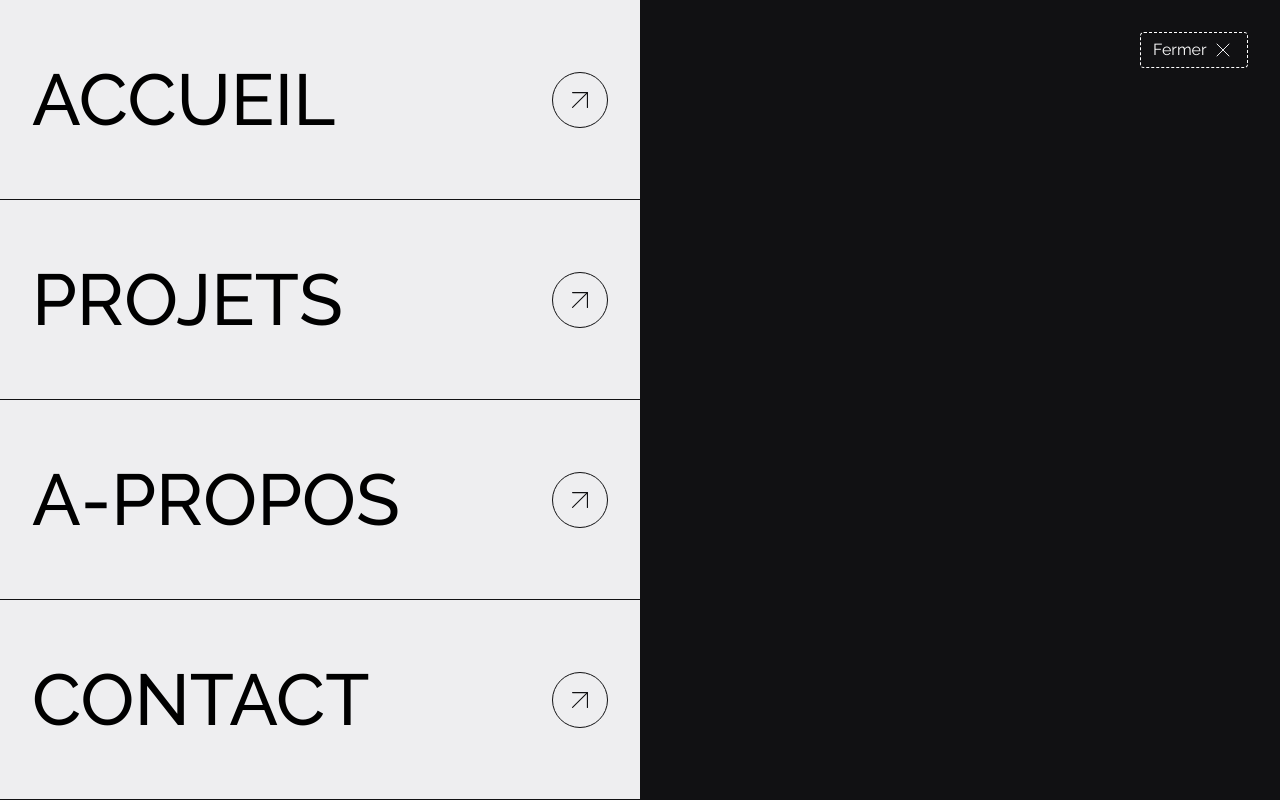
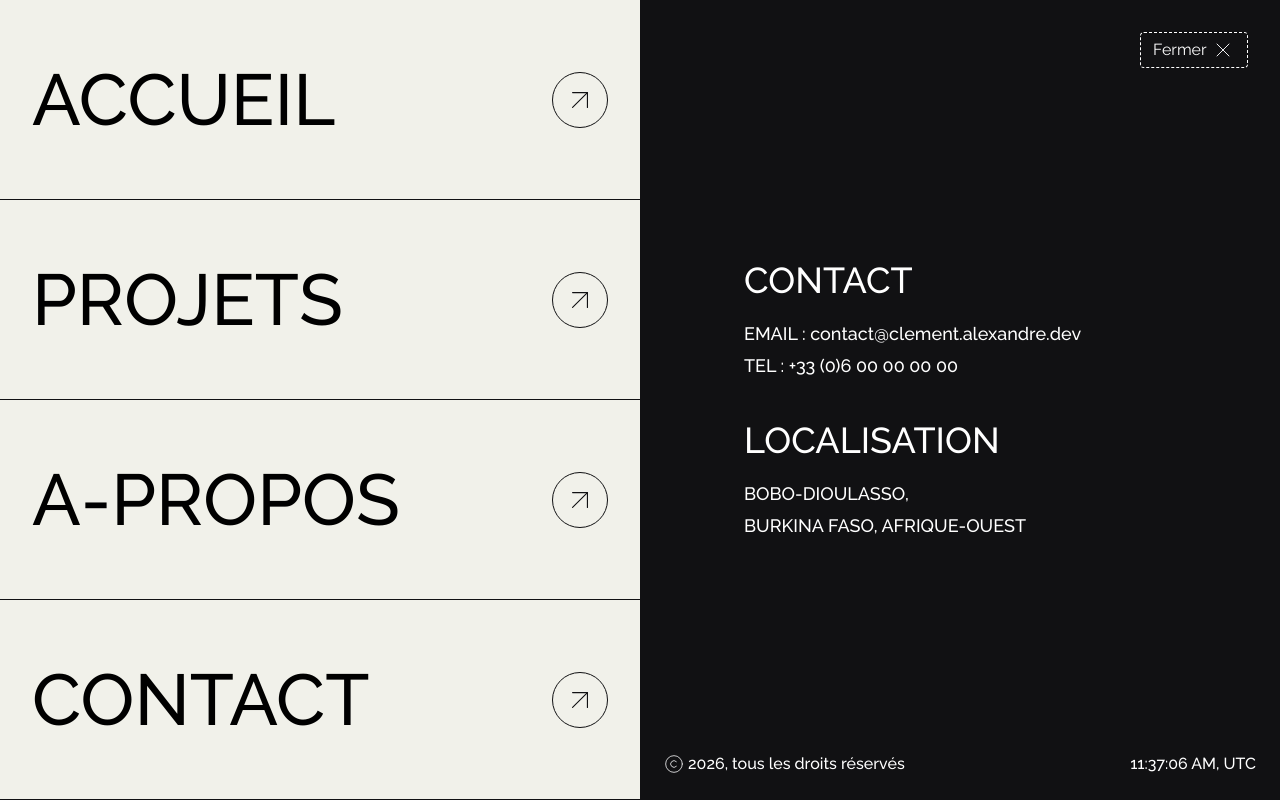
Before and after one commit to cabitibaly/next-draft, a Next.js app: page /portfolio in a window 1280 px wide. Both pictures are taken after a click on the element "Menu". Built offline with nearby package versions, Linux system fonts and the light colour scheme.

Commit message:
animation sur le right => done

```diff
--- a/src/app/portfolio/page.tsx
+++ b/src/app/portfolio/page.tsx
@@ -2,7 +2,7 @@
 import Image from "next/image"
 import { useRef, useEffect, useState } from "react"
 import { gsap } from "gsap"
-import { ArrowRight, X } from "lucide-react"
+import { ArrowRight, Copyright, X } from "lucide-react"
 
 const images = [
     "/story-1.webp",
@@ -134,8 +134,9 @@ export default function Home() {
         gsap.set([left, right], { scaleY: 0 })
         gsap.set(menu, { display: "none" })
         gsap.set(menuLinesRef.current, { scaleX: 0 })
-        gsap.set(".menu_text", { y: 72 })
-        gsap.set(".menu_arrow", { opacity: 0 })
+        gsap.set([".menu_text", ".right-title"], { y: 72 })
+        gsap.set([".menu_arrow", ".right-paragraph"], { opacity: 0 })
+        gsap.set(".bottom-text", { y: 32 })
 
         const tl = gsap.timeline({ paused: true, reversed: true });
 
@@ -169,17 +170,23 @@ export default function Home() {
 
         })
 
-        tl.to(".menu_text", {
+        tl.to([".menu_text", ".right-title"], {
             y: 0,
             duration: 1,
             ease: "expo.inOut"
         }, 0.5)
 
-        tl.to(".menu_arrow", {
+        tl.to([".menu_arrow", ".right-paragraph"], {
             opacity: 1,
             duration: 1.5,
             ease: "expo.inOut"
         }, 0.5)
+
+        tl.to(".bottom-text", {
+            y: 0,
+            duration: 1,
+            ease: "expo.inOut"
+        }, 0.8)
 
         const openMenu = () => tl.play()
         const closeMenu = () => tl.reverse()
@@ -203,53 +210,83 @@ export default function Home() {
                     <div className="w-full h-[1px] bg-white transition-all duration-500 group-hover:invert-100"></div>
                 </div>
             </div>
-            <div ref={menuRef} className={`fixed top-0 left-0 z-50 w-full h-full items-center justify-center`}>
-                <div ref={leftRef} className="w-1/2 scale-y-0 h-full bg-[#EEEEF0] grid grid-rows-4">
+            <div ref={menuRef} className={`fixed top-0 left-0 z-50 w-full h-full items-center justify-center max-lg:flex-col`}>
+                <div ref={leftRef} className="w-1/2 scale-y-0 h-full bg-[#F1F1EA] grid grid-rows-4 max-lg:w-full max-lg:h-1/2 max-sm:h-2/5">
                     <div className="p-8 relative w-full flex items-center justify-between group">
-                        <div className="z-10 overflow-hidden flex items-center justify-center">
-                            <div className="menu_text text-black text-7xl font-medium uppercase">Accueil</div>
+                        <div className="z-10 overflow-hidden flex items-center justify-center transform translate-x-0 origin-left transition-all duration-500 group-hover:translate-x-8">
+                            <div className="menu_text text-black text-7xl font-medium uppercase max-lg:text-4xl max-sm:text-2xl">Accueil</div>
                         </div>
-                        <div className="z-10 menu_arrow border border-[#111113] rounded-full size-14 bg-transparent flex items-center justify-center">
-                            <ArrowRight strokeWidth={0.75} size={36} color="#111113" className="-rotate-45 transition-all ease-in-out duration-500 group-hover:rotate-0" />
+                        <div className="z-10 menu_arrow border border-[#111113] rounded-full size-14 bg-transparent flex items-center justify-center max-lg:size-10 max-sm:size-7">
+                            <ArrowRight strokeWidth={0.75} color="#111113" className="size-9 -rotate-45 transition-all ease-in-out duration-500 group-hover:rotate-0 max-lg:size-7 max-sm:size-4" />
                         </div>
                         <div ref={e => {menuLinesRef.current[0] = e}} className="absolute left-0 bottom-0 w-full h-[1px] bg-[#111113]" />
                         <div className="z-0 absolute left-0 bottom-0 w-full h-full bg-black/10 scale-y-0 transform origin-bottom transition-all duration-500 group-hover:scale-y-100" />
                     </div>
                     <div className="p-8 relative w-full flex items-center justify-between group">
-                        <div className="overflow-hidden flex items-center justify-center">
-                            <div className="menu_text text-black text-7xl font-medium uppercase">Projets</div>
+                        <div className="overflow-hidden flex items-center justify-center transform translate-x-0 origin-left transition-all duration-500 group-hover:translate-x-8">
+                            <div className="menu_text text-black text-7xl font-medium uppercase max-lg:text-4xl max-sm:text-2xl">Projets</div>
                         </div>
-                        <div className="menu_arrow border border-[#111113] rounded-full size-14 bg-transparent flex items-center justify-center">
-                            <ArrowRight strokeWidth={0.75} size={36} color="#111113" className="-rotate-45 transition-all ease-in-out duration-500 group-hover:rotate-0" />
+                        <div className="z-10 menu_arrow border border-[#111113] rounded-full size-14 bg-transparent flex items-center justify-center max-lg:size-10 max-sm:size-7">
+                            <ArrowRight strokeWidth={0.75} color="#111113" className="size-9 -rotate-45 transition-all ease-in-out duration-500 group-hover:rotate-0 max-lg:size-7 max-sm:size-4" />
                         </div>
                         <div className="z-0 absolute left-0 bottom-0 w-full h-full bg-black/10 scale-y-0 transform origin-bottom transition-all duration-500 group-hover:scale-y-100" />
                         <div ref={e => {menuLinesRef.current[1] = e}} className="absolute left-0 bottom-0 w-full h-[1px] bg-[#111113]" />
                     </div>
                     <div className="p-8 relative w-full flex items-center justify-between group">
-                        <div className="overflow-hidden flex items-center justify-center">
-                            <div className="menu_text text-black text-7xl font-medium uppercase">A-propos</div>
+                        <div className="overflow-hidden flex items-center justify-center transform translate-x-0 origin-left transition-all duration-500 group-hover:translate-x-8">
+                            <div className="menu_text text-black text-7xl font-medium uppercase max-lg:text-4xl max-sm:text-2xl">A-propos</div>
                         </div>
-                        <div className="menu_arrow border border-[#111113] rounded-full size-14 bg-transparent flex items-center justify-center">
-                            <ArrowRight strokeWidth={0.75} size={36} color="#111113" className="-rotate-45 transition-all ease-in-out duration-500 group-hover:rotate-0" />
+                        <div className="z-10 menu_arrow border border-[#111113] rounded-full size-14 bg-transparent flex items-center justify-center max-lg:size-10 max-sm:size-7">
+                            <ArrowRight strokeWidth={0.75} color="#111113" className="size-9 -rotate-45 transition-all ease-in-out duration-500 group-hover:rotate-0 max-lg:size-7 max-sm:size-4" />
                         </div>
                         <div className="z-0 absolute left-0 bottom-0 w-full h-full bg-black/10 scale-y-0 transform origin-bottom transition-all duration-500 group-hover:scale-y-100" />
                         <div ref={e => {menuLinesRef.current[2] = e}} className="absolute left-0 bottom-0 w-full h-[1px] bg-[#111113]" />
                     </div>
                     <div className="p-8 relative w-full flex items-center justify-between group">
-                        <div className="overflow-hidden flex items-center justify-center">
-                            <div className="menu_text text-black text-7xl font-medium uppercase">Contact</div>
+                        <div className="overflow-hidden flex items-center justify-center transform translate-x-0 origin-left transition-all duration-500 group-hover:translate-x-8">
+                            <div className="menu_text text-black text-7xl font-medium uppercase max-lg:text-4xl max-sm:text-2xl">Contact</div>
                         </div>
-                        <div className="menu_arrow border border-[#111113] rounded-full size-14 bg-transparent flex items-center justify-center">
-                            <ArrowRight strokeWidth={0.75} size={36} color="#111113" className="-rotate-45 transition-all ease-in-out duration-500 group-hover:rotate-0" />
+                        <div className="z-10 menu_arrow border border-[#111113] rounded-full size-14 bg-transparent flex items-center justify-center max-lg:size-10 max-sm:size-7">
+                            <ArrowRight strokeWidth={0.75} color="#111113" className="size-9 -rotate-45 transition-all ease-in-out duration-500 group-hover:rotate-0 max-lg:size-7 max-sm:size-4" />
                         </div>
                         <div className="z-0 absolute left-0 bottom-0 w-full h-full bg-black/10 scale-y-0 transform origin-bottom transition-all duration-500 group-hover:scale-y-100" />
                         <div ref={e => {menuLinesRef.current[3] = e}} className="absolute left-0 bottom-0 w-full h-[1px] bg-[#111113]" />
                     </div>
                 </div>
-                <div ref={rightRef} className="w-1/2 scale-y-0 h-full bg-[#111113]">
+                <div ref={rightRef} className="relative p-6 w-1/2 scale-y-0 h-full bg-[#111113] flex flex-col items-center justify-center gap-10 max-lg:gap-5 max-lg:w-full max-lg:h-1/2 max-sm:h-3/5">
                     <div ref={closeRef} className="cursor-pointer overflow-hidden z-30 absolute top-8 right-8 py-1.5 px-3 w-[108px] h-9 bg-transparent rounded-[4px] flex items-center justify-end gap-3 border border-dashed border-white">
                         <span className="absolute left-3 text-base font-normal text-white">Fermer</span>
                         <X strokeWidth={1} size={24} color="#EEEEF0" />
+                    </div>
+                    <div className="px-20 w-full flex flex-col items-start justify-center gap-5 max-lg:gap-3 max-md:px-4">
+                        <div className="overflow-hidden flex items-center justify-start">
+                            <div className="right-title text-4xl text-white font-medium uppercase max-lg:text-2xl">Contact</div>
+                        </div>
+                        <div className="right-paragraph flex flex-col items-start justify-center gap-1">
+                            <p className="text-lg text-white font-medium max-lg:text-base">EMAIL : contact@clement.alexandre.dev</p>
+                            <p className="text-lg text-white font-medium max-lg:text-base">TEL : +33 (0)6 00 00 00 00</p>
+                        </div>
+                    </div>
+                    <div className="px-20 w-full flex flex-col items-start justify-center gap-5 max-lg:gap-3 max-md:px-4">
+                        <div className="overflow-hidden flex items-center justify-start">
+                            <div className="right-title text-4xl text-white font-medium uppercase max-lg:text-2xl">Localisation</div>
+                        </div>
+                        <div className="right-paragraph flex flex-col items-start justify-center gap-1">
+                            <p className="text-lg text-white font-medium uppercase max-lg:text-base">Bobo-Dioulasso,</p>
+                            <p className="text-lg text-white font-medium uppercase max-lg:text-base">Burkina Faso, Afrique-Ouest</p>
+                        </div>
+                    </div>
+                    <div className="px-6 absolute bottom-6 w-full flex items-center justify-between gap-4">
+                        <div className="overflow-hidden flex items-center justify-center">
+                            <div className="bottom-text flex items-center justify-center gap-1">
+                                <Copyright strokeWidth={1} size={20} color="#EEEEF0" />
+                                <span className="text-base text-white font-medium hidden max-md:block">2026</span>
+                                <span className="text-base text-white font-medium max-md:hidden">2026, tous les droits réservés</span>
+                            </div>
+                        </div>
+                        <div className="overflow-hidden flex items-center justify-center">
+                            <div className="bottom-text text-base text-white font-medium">11:37:06 AM, UTC </div>
+                        </div>
                     </div>
                 </div>
             </div>
```
